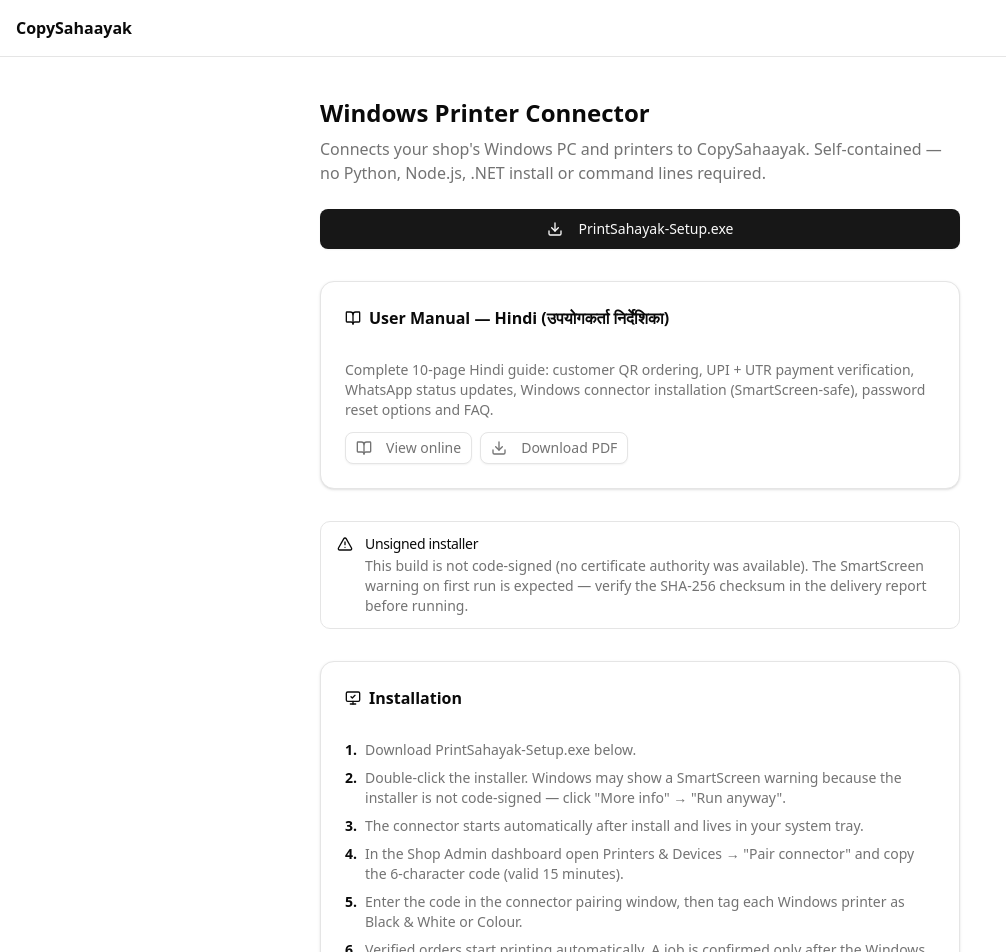
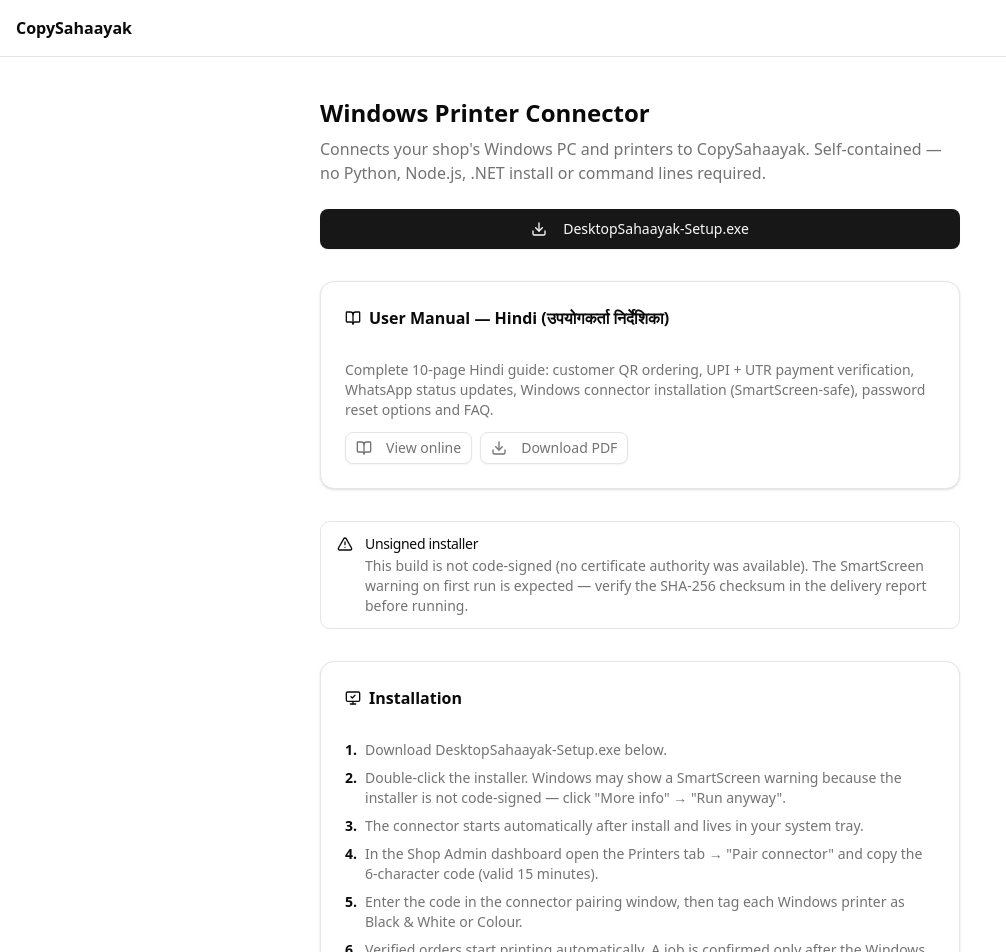
Before and after one commit to contactgrahicsworld-ui/CopySahaayak, a Next.js app: page /download in a window 1280 px wide. Shown: the top 952 px of the page, without its empty margins (0-1006 px from the left). Built offline with nearby package versions, Linux system fonts and the light colour scheme.

Commit message:
Audit fixes: download page shows real installer name (DesktopSahaayak-Setup.exe), correct pairing instructions; super settings save surfaces server errors instead of fake success toast

```diff
--- a/src/app/download/page.tsx
+++ b/src/app/download/page.tsx
@@ -7,10 +7,10 @@ import { Download, MonitorCheck, TriangleAlert, Trash2, BookOpen } from 'lucide-
 export const metadata = { title: 'Windows Connector — CopySahaayak' }
 
 const steps = [
-  'Download PrintSahayak-Setup.exe below.',
+  'Download DesktopSahaayak-Setup.exe below.',
   'Double-click the installer. Windows may show a SmartScreen warning because the installer is not code-signed — click "More info" → "Run anyway".',
   'The connector starts automatically after install and lives in your system tray.',
-  'In the Shop Admin dashboard open Printers & Devices → "Pair connector" and copy the 6-character code (valid 15 minutes).',
+  'In the Shop Admin dashboard open the Printers tab → "Pair connector" and copy the 6-character code (valid 15 minutes).',
   'Enter the code in the connector pairing window, then tag each Windows printer as Black & White or Colour.',
   'Verified orders start printing automatically. A job is confirmed only after the Windows spooler reports it finished.',
 ]
@@ -33,7 +33,7 @@ export default function DownloadPage() {
         <div className="flex flex-col sm:flex-row gap-3 mb-8">
           <Button asChild size="lg" className="flex-1">
             <a href="/api/downloads/connector" download>
-              <Download className="h-4 w-4 mr-2" aria-hidden /> PrintSahayak-Setup.exe
+              <Download className="h-4 w-4 mr-2" aria-hidden /> DesktopSahaayak-Setup.exe
             </a>
           </Button>
         </div>
--- a/src/components/super/SuperDashboard.tsx
+++ b/src/components/super/SuperDashboard.tsx
@@ -761,9 +761,18 @@ function PlatformSettingsTab() {
     setSaving(true)
     try {
       for (const [key, value] of Object.entries(form)) {
-        await fetch('/api/super/settings', { method: 'PUT', headers: { 'Content-Type': 'application/json' }, body: JSON.stringify({ key, value }) })
+        const res = await fetch('/api/super/settings', { method: 'PUT', headers: { 'Content-Type': 'application/json' }, body: JSON.stringify({ key, value }) })
+        // A rejected PUT (rate limit, expired session, validation) must never
+        // masquerade as success — surface the server error and stop saving.
+        if (!res.ok) {
+          const d = await res.json().catch(() => null)
+          toast({ title: 'Save failed', description: d?.error || `Server error (HTTP ${res.status})`, variant: 'destructive' })
+          return
+        }
       }
       toast({ title: 'Platform settings saved' })
+    } catch {
+      toast({ title: 'Save failed', description: 'Network error — check your connection and try again.', variant: 'destructive' })
     } finally {
       setSaving(false)
     }
```
